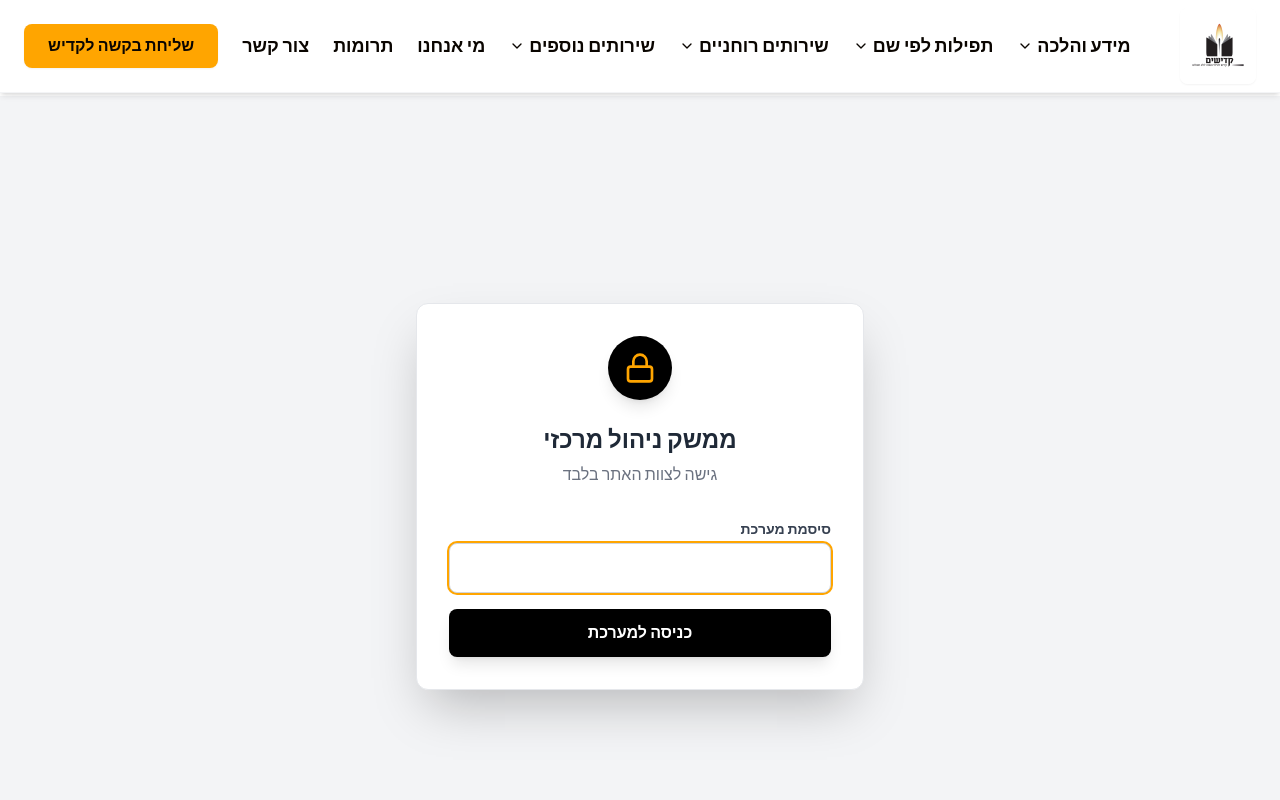
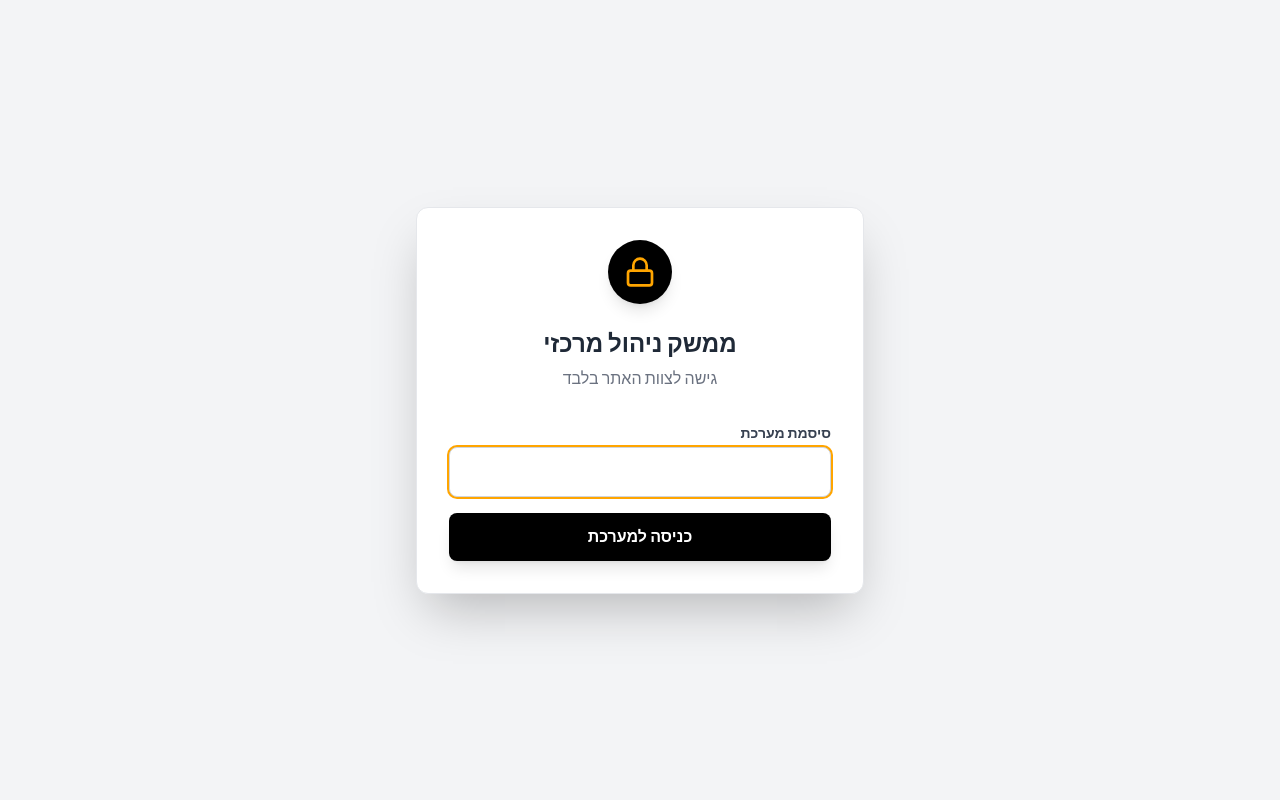
Before and after one commit to kadishimDev/Kadishim-New, a React (Vite) app: page /#/admin in a window 1280 px wide. Shown: the top 800 px of the page. Built offline with nearby package versions, Linux system fonts and the light colour scheme; a web font is replaced by a local one.

Commit message:
fix: Navbar visibility and Admin Layout overlap

```diff
--- a/src/App.jsx
+++ b/src/App.jsx
@@ -1,5 +1,5 @@
 import React from 'react';
-import { HashRouter as Router, Routes, Route } from 'react-router-dom';
+import { HashRouter as Router, Routes, Route, useLocation } from 'react-router-dom';
 import Navbar from './components/Navbar';
 import Footer from './components/Footer';
 import Home from './pages/Home';
@@ -11,13 +11,26 @@ import ErrorBoundary from './components/ErrorBoundary';
 
 import ScrollToTop from './components/ScrollToTop';
 
+const Layout = ({ children }) => {
+  const location = useLocation();
+  const isAdmin = location.pathname.startsWith('/admin');
+
+  return (
+    <div className="min-h-screen flex flex-col bg-white">
+      {!isAdmin && <Navbar />}
+      <main className={`flex-grow ${!isAdmin ? 'pt-24' : ''}`}>
+        {children}
+      </main>
+      {!isAdmin && <Footer />}
+    </div>
+  );
+};
+
 const App = () => {
   return (
     <Router>
       <ScrollToTop />
-      <div className="min-h-screen flex flex-col bg-white">
-        <Navbar />
-        <main className="flex-grow pt-24">
+      <Layout>
         <Routes>
           <Route path="/" element={<Home />} />
           <Route path="/request" element={<RequestKaddish />} />
@@ -25,9 +38,7 @@ const App = () => {
           <Route path="/admin" element={<Admin />} />
           <Route path="/page/:slug" element={<ContentPage />} />
         </Routes>
-        </main>
-        <Footer />
-      </div>
+      </Layout>
     </Router>
   );
 }
```
Lines whose indentation alone changed are shown as unchanged.
